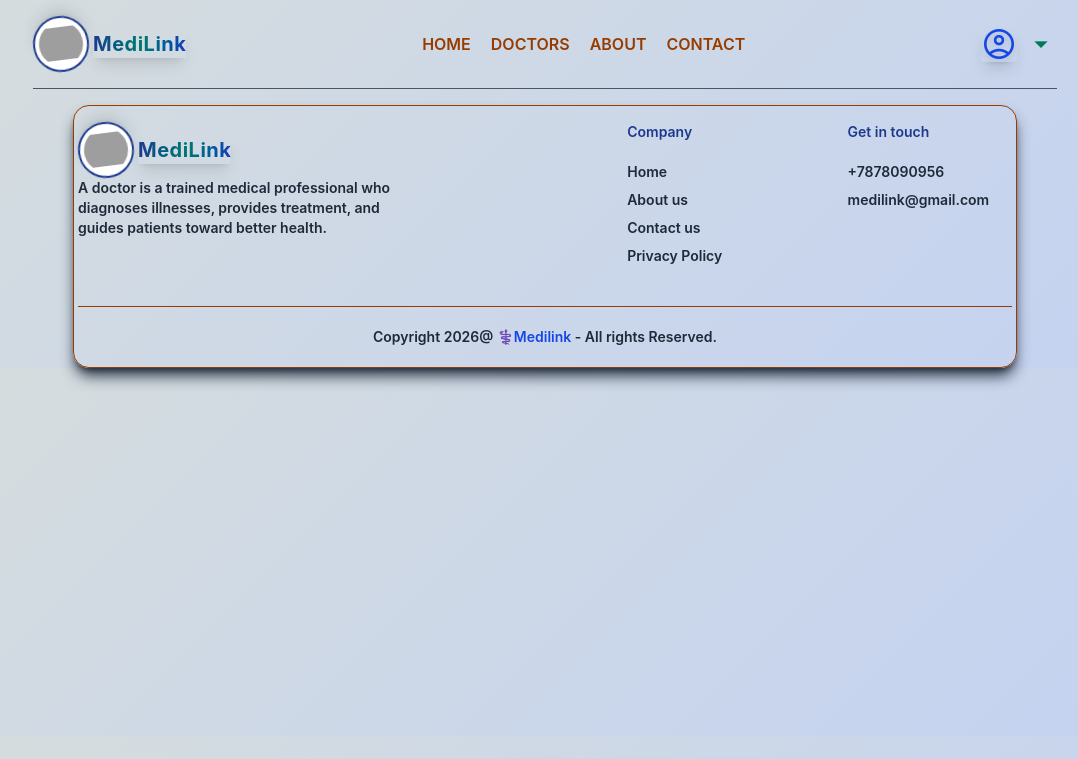
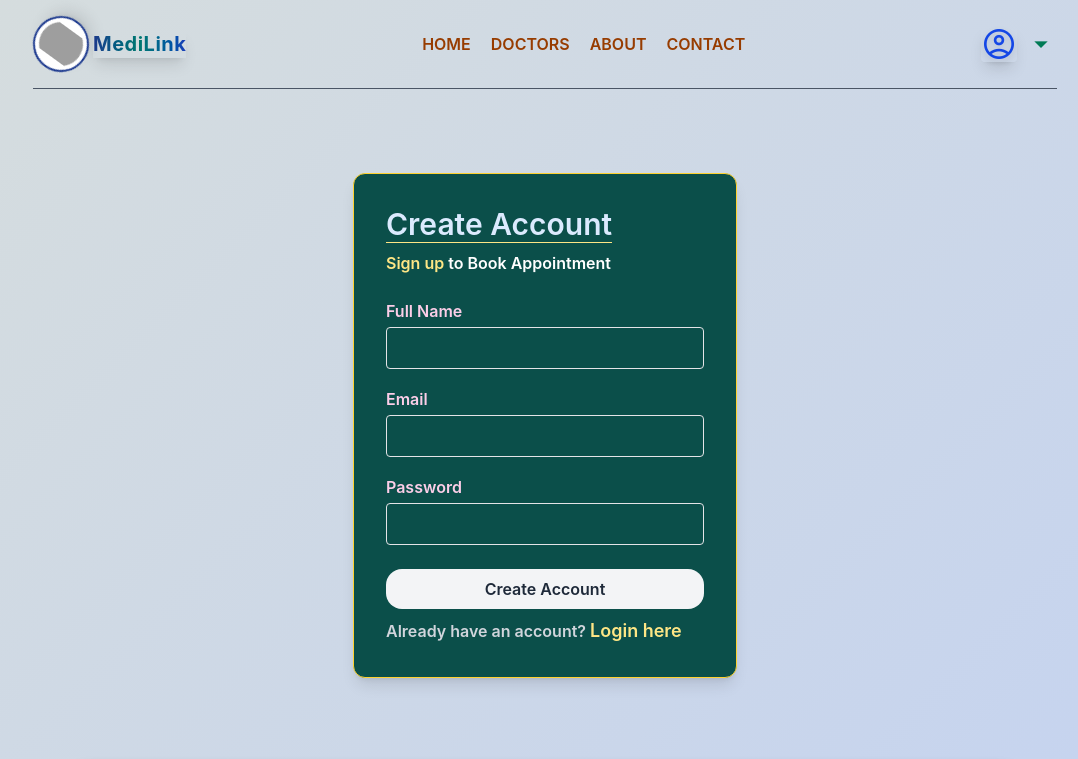
Before and after one commit to AkshitaGupta97/Doctor-Appointment, a React (Vite) app in the folder frontend-doctor/: page /login in a window 1280 px wide. Shown: the top 759 px of the page, without its empty margins (95-1173 px from the left). Built offline with nearby package versions, Linux system fonts and the light colour scheme; grey boxes are pictures that could not be loaded; the HTML template or start-up script is replaced by a standard one.

Commit message:
added login page

```diff
--- a/frontend-doctor/src/pages/Login.jsx
+++ b/frontend-doctor/src/pages/Login.jsx
@@ -13,8 +13,37 @@ const Login = () => {
   }
 
   return (
-    <form>
-
+    <form className="min-h-[80vh] flex items-center">
+      <div className={`flex flex-col gap-2 m-auto items-start ${state === 'Sign Up' ? "bg-teal-900" : "bg-blue-900"}  text-white p-8 min-w-85 sm:min-w-96 border border-amber-300 rounded-xl shadow-lg  `}>
+        <p className="text-3xl border-b text-blue-100 border-amber-200">{state === 'Sign Up' ? "Create Account" : "Login"}</p>
+        <p>{state === 'Sign Up' ? <span className="text-amber-200">Sign up</span> : <span className="text-amber-200">Login</span>} to Book Appointment</p>
+        {
+          state === 'Sign Up' &&
+          <div className="w-full mt-4">
+            <p className="text-pink-200">Full Name</p>
+            <input className="border border-zinc-200 rounded w-full p-2 mt-1 outline-0"
+              type="text" onChange={(e) => setName(e.target.value)} value={name} />
+          </div>
+        }
+        <div className="w-full mt-2.5">
+          <p className="text-pink-200">Email</p>
+          <input className="border border-zinc-200 rounded w-full p-2 mt-1 outline-0"
+            type="email" onChange={(e) => setEmail(e.target.value)} value={email} />
+        </div>
+        <div className="w-full mt-2.5">
+          <p className="text-pink-200">Password</p>
+          <input className="border border-zinc-200 rounded w-full p-2 mt-1 outline-0"
+            type="password" onChange={(e) => setPassword(e.target.value)} value={password} />
+        </div>
+        <button className="mt-4 bg-gray-100 text-gray-800 w-full rounded-2xl px-1 py-2 hover:scale-95 hover:bg-gray-300 cursor-pointer transation-all">
+          {state === 'Sign Up' ? "Create Account" : "Login"}
+        </button>
+        {
+          state === 'Sign Up' ?
+            <p className=" text-gray-300">Already have an account? <span onClick={() => setState('Login')} className="text-amber-200 text-lg cursor-pointer">Login here</span></p> :
+            <p className=" text-gray-300">Create new Account. <span onClick={() => setState('Sign Up')} className="text-amber-200 text-lg cursor-pointer">Sign Up</span></p>
+        }
+      </div>
     </form>
   )
 }
```
